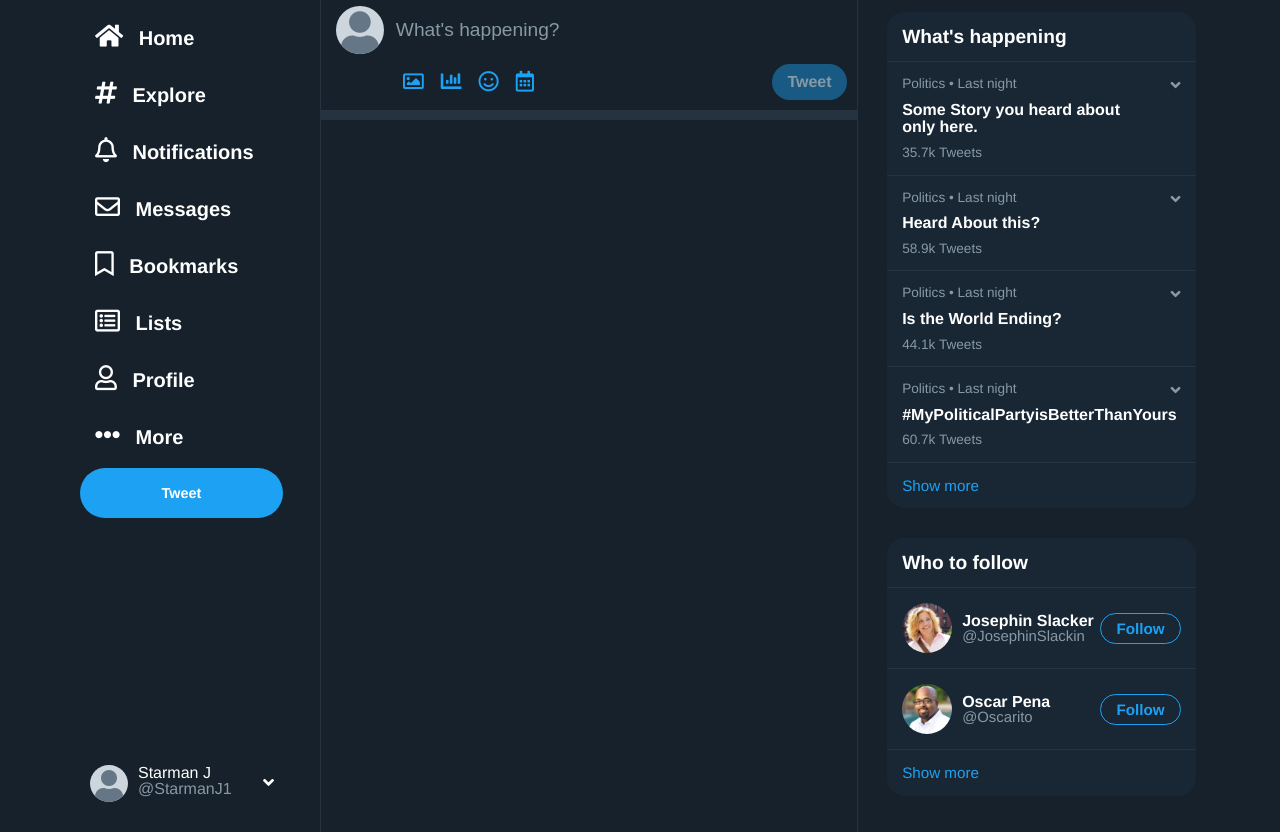
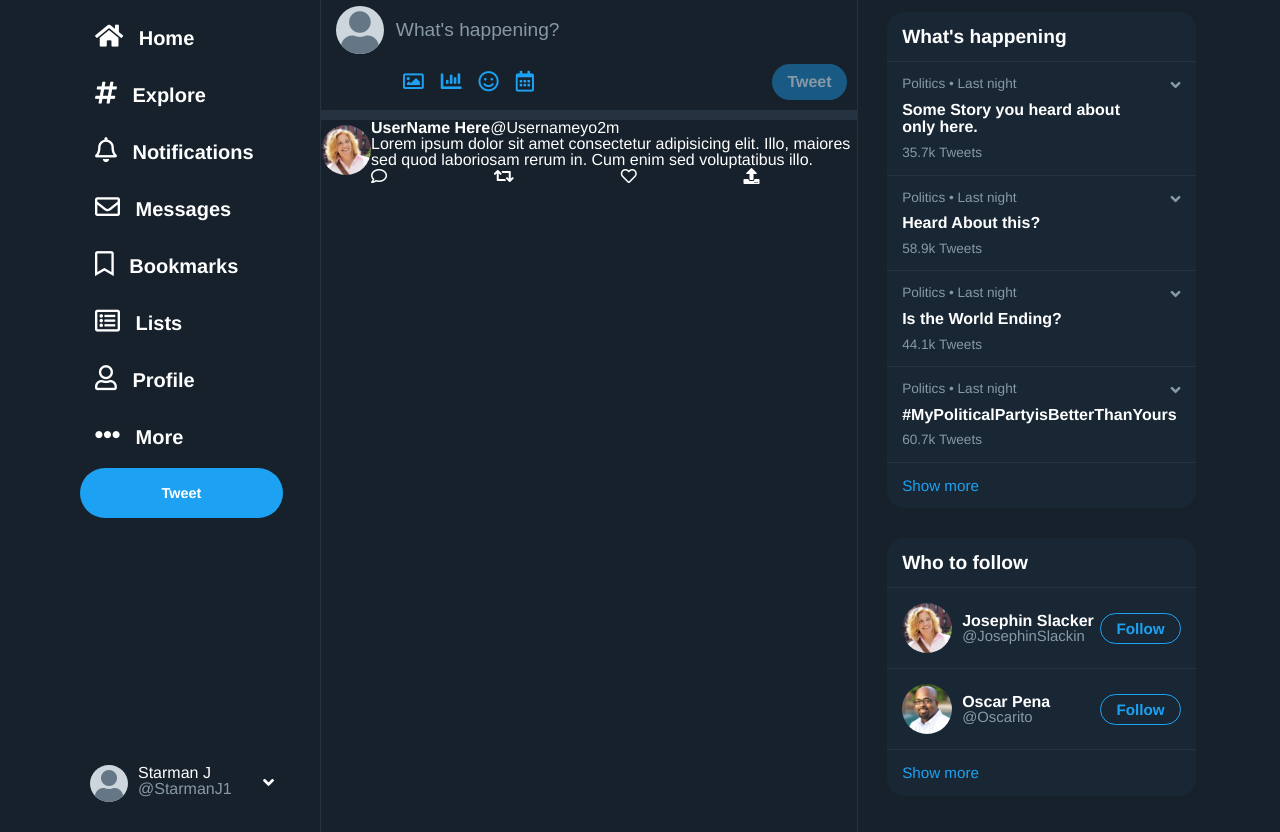
Before and after one commit to dcorso21/Twitter-Clone, a plain HTML site: page index.html in a window 1280 px wide. Shown: the part 55-887 px from the top of the page. Drawn offline with Linux system fonts and the light colour scheme.

Commit message:
working on posts - structure

```diff
--- a/index.html
+++ b/index.html
@@ -83,6 +83,39 @@
                         <div class="send-tweet">Tweet</div>
                     </div>
                 </div>
+                <div class="posts">
+                    <ul>
+                        <li class="post">
+                            <div class="icon-col">
+                                <img
+                                    src="imgs/prof-1.jpg"
+                                    alt=""
+                                    class="user-icon"
+                                />
+                                <div class="thread-spacer"></div>
+                            </div>
+                            <div class="main-msg-col">
+                                <div class="top-info">
+                                    <div class="user-name">UserName Here</div>
+                                    <div class="handle">@Usernameyo</div>
+                                    <div class="time">2m</div>
+                                </div>
+                                <div class="msg-body">
+                                    Lorem ipsum dolor sit amet consectetur
+                                    adipisicing elit. Illo, maiores sed quod
+                                    laboriosam rerum in. Cum enim sed
+                                    voluptatibus illo.
+                                </div>
+                                <div class="msg-btns">
+                                    <i class="far fa-comment"></i>
+                                    <i class="fas fa-retweet"></i>
+                                    <i class="far fa-heart"></i>
+                                    <i class="fas fa-upload"></i>
+                                </div>
+                            </div>
+                        </li>
+                    </ul>
+                </div>
             </div>
             <div class="profiles">
                 <div class="searchBar">
@@ -159,10 +192,14 @@
                         <li>
                             <div class="prof-info">
                                 <div class="info-left">
-                                    <img src="imgs/prof-1.jpg" alt="user-1">
+                                    <img src="imgs/prof-1.jpg" alt="user-1" />
                                     <div class="name-and-handle">
-                                        <div class="user-name">Josephin Slacker</div>
-                                        <div class="handle">@JosephinSlackin</div>
+                                        <div class="user-name">
+                                            Josephin Slacker
+                                        </div>
+                                        <div class="handle">
+                                            @JosephinSlackin
+                                        </div>
                                     </div>
                                 </div>
                                 <div class="follow-btn">Follow</div>
@@ -171,7 +208,7 @@
                         <li>
                             <div class="prof-info">
                                 <div class="info-left">
-                                    <img src="imgs/prof-2.jpg" alt="user-2">
+                                    <img src="imgs/prof-2.jpg" alt="user-2" />
                                     <div class="name-and-handle">
                                         <div class="user-name">Oscar Pena</div>
                                         <div class="handle">@Oscarito</div>
--- a/styles/main.css
+++ b/styles/main.css
@@ -78,6 +78,7 @@ body {
 }
 
 .side-bar {
+  position: static;
   grid-column: 1;
   display: flex;
   justify-content: center;
@@ -221,6 +222,38 @@ body {
   border-radius: 70px;
   font-weight: bold;
 }
+.main-col .posts .post {
+  display: flex;
+  justify-content: start;
+  align-items: center;
+}
+.main-col .posts .post .icon-col {
+  display: flex;
+  flex-direction: column;
+  justify-content: center;
+  align-items: center;
+}
+.main-col .posts .post .icon-col .user-icon {
+  width: 50px;
+  border-radius: 50%;
+}
+.main-col .posts .post .icon-col .thread-spacer {
+  margin-top: 10%;
+  height: 90%;
+  border-left: 1px solid #253341;
+}
+.main-col .posts .post .main-msg-col .top-info {
+  display: flex;
+}
+.main-col .posts .post .main-msg-col .top-info .user-name {
+  font-weight: bold;
+}
+.main-col .posts .post .main-msg-col .msg-btns {
+  display: flex;
+  justify-content: space-between;
+  width: 80%;
+  align-items: center;
+}
 
 .profiles {
   grid-column: 3;
```
